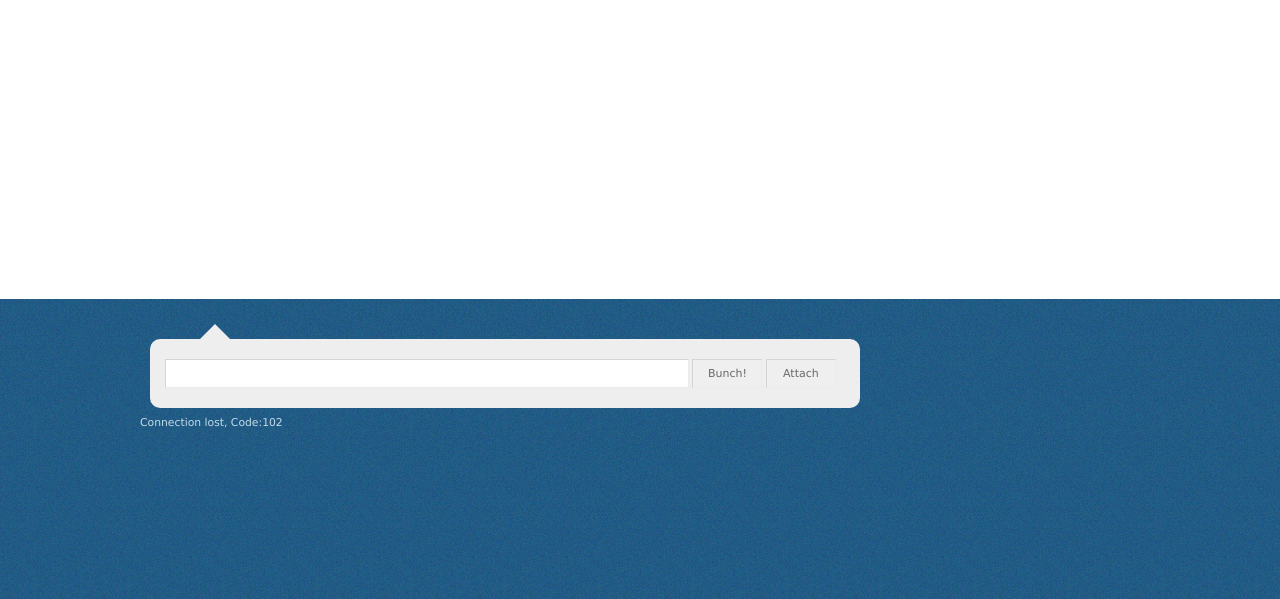
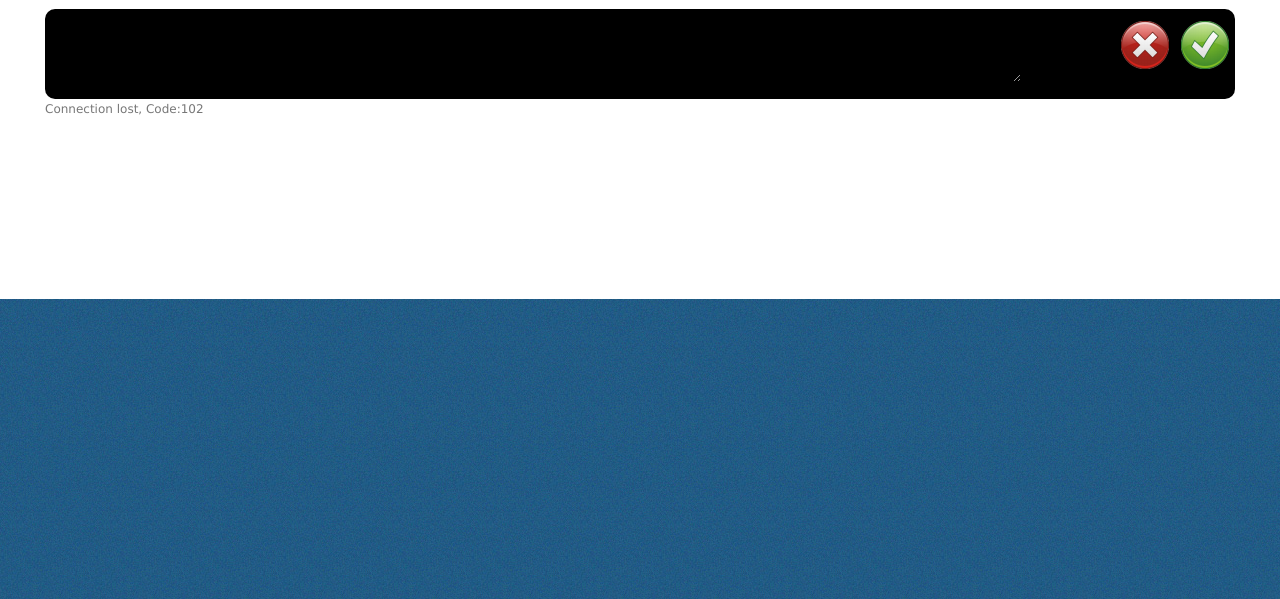
Before and after one commit to ermakus/django-voip, a Django app: template templates/site.html in a window 1280 px wide. Shown: the part 201-800 px from the top of the page. Run offline with Django 3.2, Linux system fonts and the light colour scheme; the template is opened without the code that fills it, so the values that code supplies are empty; parts of the project's set-up code (start-up, migrations or seed data) failed here and were passed over; some libraries are stand-ins or nearby versions.

Commit message:
New bunch chat done

```diff
--- a/media/css/chat.css
+++ b/media/css/chat.css
@@ -128,100 +128,18 @@
 
 .message p {
 	color: white;
+	text-align: left;
+        font-size: 200%;
 }
 
-/* Variant : for top positioned triangle
------------------------------------------- */
-
-.triangle-right.top {
-	/* NOTE: webkit gradient implementation is not as per spec */
-	background:-webkit-gradient(linear, left top, left bottom, from(#075698), to(#2e88c4));
-	background:-moz-linear-gradient(top, #075698, #2e88c4);
-	background:-o-linear-gradient(top, #075698, #2e88c4);
-}
-
-/* Variant : for left positioned triangle
------------------------------------------- */
-
-.triangle-right.left {
-	margin-left:40px;
-	background:#075698;
-}
-
-/* Variant : for right positioned triangle
------------------------------------------- */
-
-.triangle-right.right {
-	margin-right:40px;
-	background:#075698;
-}
-
-/* THE TRIANGLE
-------------------------------------------------------------------------------------------------------------------------------- */
-
-.triangle-right:after {
-	content:"";
-	display:block; /* reduce the damage in FF3.0 */
-	position:absolute;
-	bottom:-20px; /* value = - border-top-width - border-bottom-width */
-	left:50px; /* controls horizontal position */
-	width:0;
-	height:0;
-	border-width:20px 0 0 20px; /* vary these values to change the angle of the vertex */
-	border-style:solid;
-	border-color:#075698 transparent;
-}
-
-/* Variant : top
------------------------------------------- */
-
-.triangle-right.top:after {
-	top:-20px; /* value = - border-top-width - border-bottom-width */
-	right:50px; /* controls horizontal position */
-	bottom:auto;
-	left:auto;
-	border-width:20px 20px 0 0; /* vary these values to change the angle of the vertex */
-	border-color:transparent #075698;
-}
-
-/* Variant : left
------------------------------------------- */
-
-.triangle-right.left:after {
-	top:16px;
-	left:-40px; /* value = - border-left-width - border-right-width */
-	bottom:auto;
-	border-width:15px 40px 0 0; /* vary these values to change the angle of the vertex */
-	border-color:transparent #075698;
-}
-
-/* Variant : right
------------------------------------------- */
-
-.triangle-right.right:after {
-	top:16px;
-	right:-40px; /* value = - border-left-width - border-right-width */
-	bottom:auto;
-    left:auto;
-	border-width:15px 0 0 40px; /* vary these values to change the angle of the vertex */
-	border-color:transparent #075698 ;
-}
-
-
-/* ============================================================================================================================
-== BUBBLE WITH AN OBTUSE TRIANGLE
-** ============================================================================================================================ */
-
-/* THE SPEECH BUBBLE
-------------------------------------------------------------------------------------------------------------------------------- */
-
-.triangle-obtuse {
+.new {
 	position:relative;
 	padding:15px;
-	margin:1em 0 3em;
 	color:#fff;
 	background:#c81e2b;
-
+        height: 60px;
+	text-align: center;
+        font-size: 200%;
 	/* css3 */
 	-moz-border-radius:10px;
 	-webkit-border-radius:10px;
@@ -656,45 +429,16 @@
 == TWITTER
 ** ============================================================================================================================ */
 
-.example-twitter {
+.bunch-panel {
 	position:relative;
-	padding:15px;
-	margin:40px 10px 0.5em;
+	margin: 0 auto;
 	color:#333;
-	background:#eee;
+	background:#AAF;
 	/* css3 */
 	-moz-border-radius:10px;
 	-webkit-border-radius:10px;
 	border-radius:10px;
 }
-
-.example-twitter p {font-size:28px; line-height:1.25em;}
-
-/* this isn't necessary, just saves me having to edit the HTML of the demo */
-.example-twitter:before {
-	display:block; /* reduce the damage in FF3.0 */
-	position:absolute;
-	top:-60px;
-	left:0;
-	width:155px;
-	height:36px;
-}
-
-/* creates the triangle */
-.example-twitter:after {
-	content:"";
-	display:block; /* reduce the damage in FF3.0 */
-	position:absolute;
-	top:-30px;
-	left:50px;
-	width:0;
-	height:0;
-	border:15px solid transparent;
-	border-bottom-color:#eee;
-}
-
-/* display of quote author (alternatively use a class on the element following the blockquote) */
-.example-twitter + p {padding-left:15px; font:14px Arial, sans-serif;}
 
 
 /* ============================================================================================================================
--- a/media/css/theme.css
+++ b/media/css/theme.css
@@ -181,6 +143,39 @@
 	color: #147DB6 !important;
 }
 
+
+.commands {
+        position: absolute;
+        top: 0;
+        left: 0;
+        width: 100%;
+	height: 100%;
+}
+
+.commands textarea {
+        border: none;
+        display: block;
+        position: absolute;
+        height: 60%;
+        left: 1%;
+        top: 0%;
+        width: 80%;
+	background-color: black;
+	font-size: 200%;
+}
+.commands input {
+        border: none;
+	float: right;
+}
+
+.selected {
+	background: black !important;
+}
+
+#input_content {
+
+}
+
 /* header */
 #header-wrap {
   float: left;
--- a/media/js/common.js
+++ b/media/js/common.js
@@ -102,5 +102,6 @@
 		drawer_close();
 	});
 
+
         reload();
 });
--- a/templates/index.html
+++ b/templates/index.html
@@ -1,7 +1,10 @@
 {% extends "base.html" %}
 {% load i18n %}
 {% block content %}
-<ul id="_pwd">{{ bunch.html|safe }}</ul>
+<ul id="pwd">
+{{ bunch.html|safe }}
+<li id="panel" class="bunch-panel">XXX</li>
+</ul>
 {% endblock %}
 {% block sidebar %}
 Send instant messages or upload files on this page
--- a/templates/site.html
+++ b/templates/site.html
@@ -70,26 +70,20 @@
     <div class="drawer_button" id="drawer_off" style="display: none;"><img src="{{ MEDIA_URL }}img/collapse.png" alt="collapse" /> <a href="#">Close</a></div>
 </div>
 
-<div id="content-wrap" class="clear">
- <div id="content">
-  <div id="main">{% block content %}{% endblock %}</div>
+   <div id="commands" class="commands">
+    <textarea id="input_content"></textarea>
+    <input id="button_bunch" type="image" src="{{ MEDIA_URL }}img/bunch.png" value="Bunch!"/>
+    <input id="button_delete" type="image" src="{{ MEDIA_URL }}img/delete.png" value="Delete"/>
+   </div>
+
+ <div id="content" class="clear">
+  <ul id="pwd">
+   {{ bunch.html|safe }}
+   <li id="new" class="new" id="new">Click here to bunch!</li>
+   <li id="status" class="status"></li>
+  </ul>
  </div>
-</div>
 
-<div id="footer-outer" class="clear">
-  <div id="footer-wrap">
-    <div class="col-a">
-	<div class="example-twitter" width="100%">
-         <input id="_content" type="text" style="width: 510px;"/>
-         <input id="_button_bunch" type="button" value="Bunch!" style="width:70px;"/>
-         <input id="_button_attach" type="button" value="Attach" style="width:70px;" onclick="popup('/drawer/attach');"/>
-	</div>
-        <div id="status" class="status"></div>
-    </div>
-    <div class="col-b">
-      <div id="sidebar" class="sidemenu">{% block sidebar %}{% endblock %}</div>
-   </div>
-</div></div>
 <script type="text/javascript">
 {% block initscript %}{% endblock %}
 </script>
```
Also changed, not shown: other parts of media/css/chat.css (+0 -145 lines), other parts of media/css/theme.css (+3 -61 lines), media/js/live.js (+51 -9 lines), realtime/message_handlers.py (+12 -5 lines), media/img/bunch.png (added), media/img/delete.png (added).
